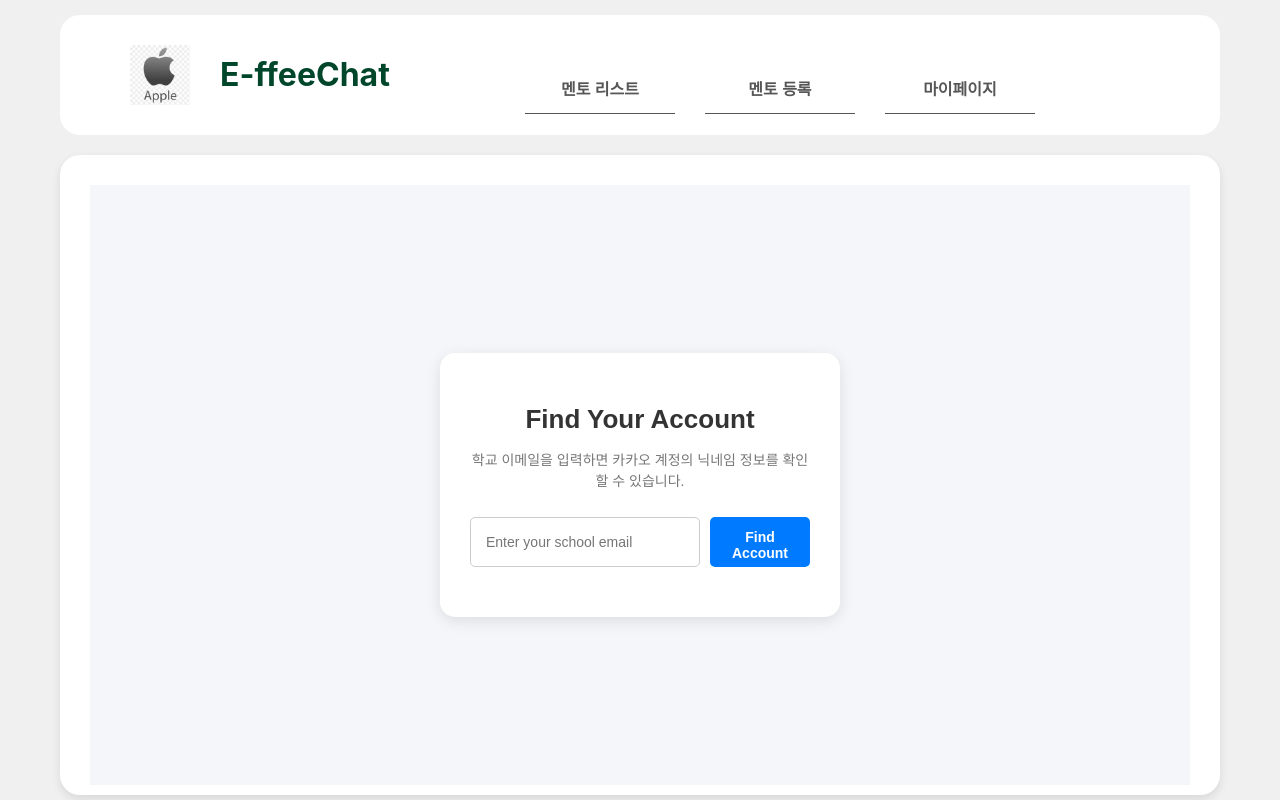
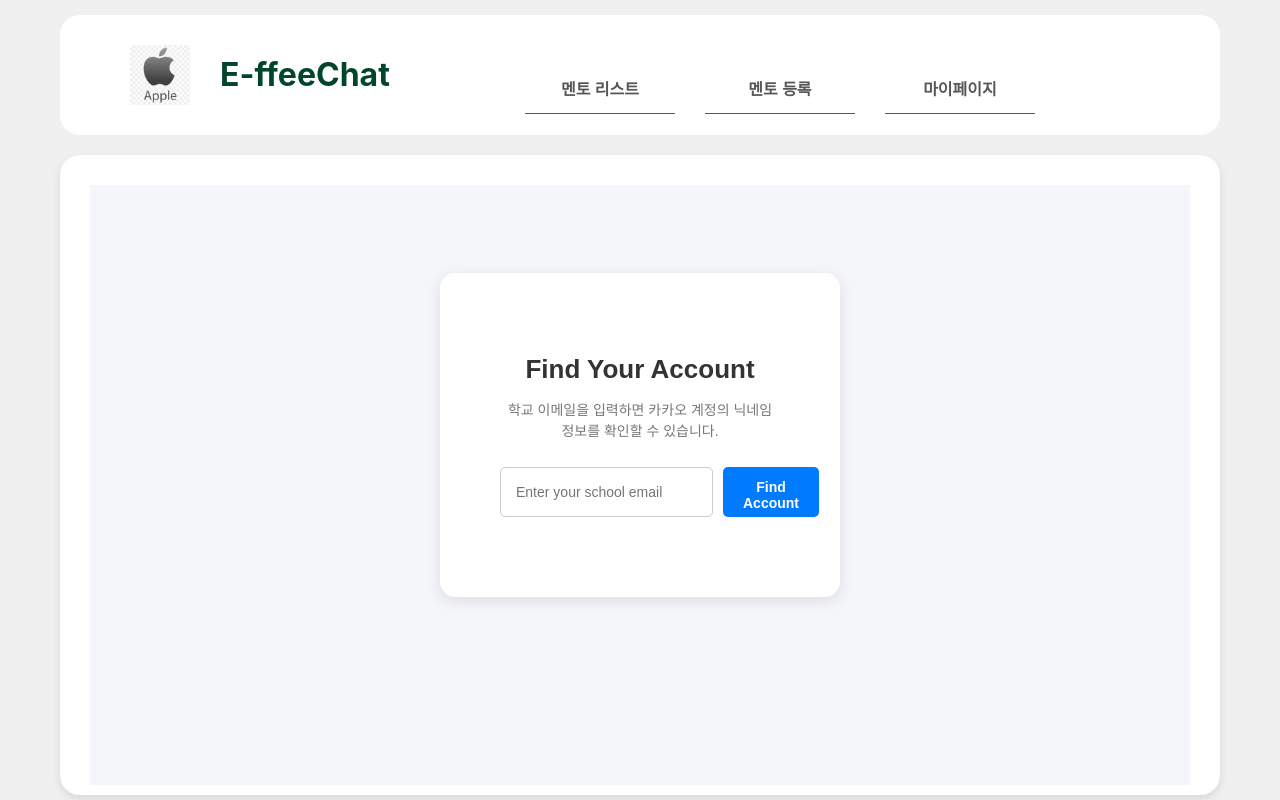
Before and after one commit to HyejinYoo/Effeechat, a React (Create React App) app in the folder client/: page /find-account in a window 1280 px wide. Built offline with nearby package versions, Linux system fonts and the light colour scheme; no server answers.

Commit message:
style: 계정찾기 페이지 스타일

```diff
--- a/client/src/styles/FindAccount.css
+++ b/client/src/styles/FindAccount.css
@@ -9,7 +9,8 @@
 
 .find-account-card {
     width: 400px;
-    padding: 30px;
+    margin-bottom: 100px;
+    padding: 60px;
     background: white;
     border-radius: 15px;
     box-shadow: 0 4px 15px rgba(0, 0, 0, 0.1);
```
